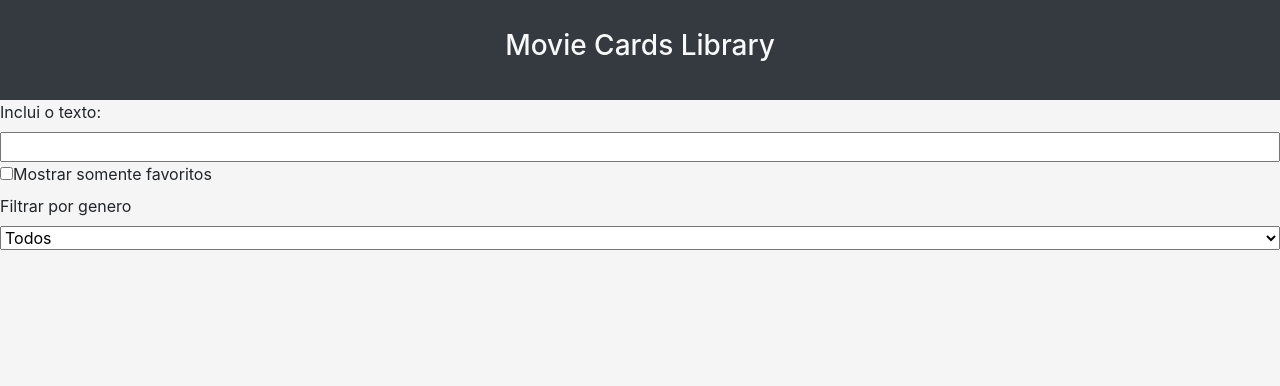
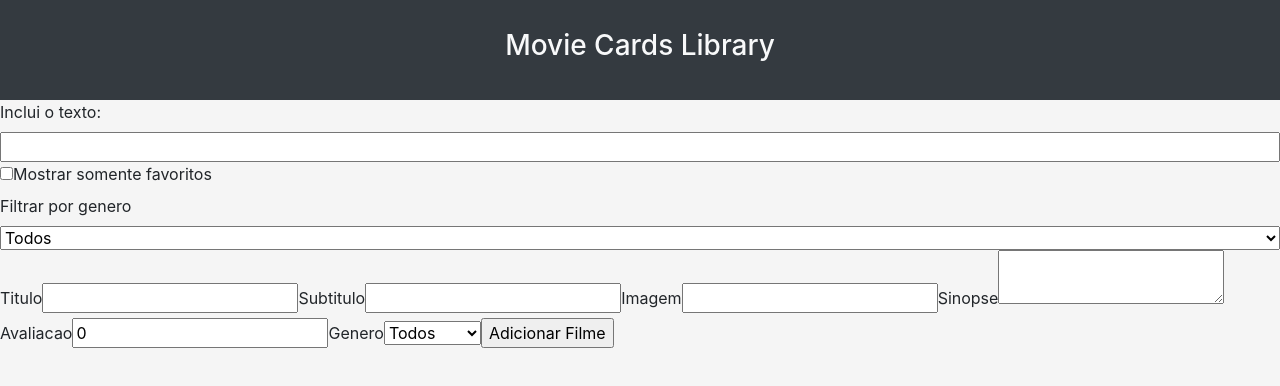
Before and after one commit to tryber/sd-04-block12-project-movie-card-library-stateful, a React (Create React App) app: page / in a window 1280 px wide. Shown: the top 386 px of the page. Built offline with nearby package versions, Linux system fonts and the light colour scheme.

Commit message:
addmovie

```diff
--- a/src/App.js
+++ b/src/App.js
@@ -1,7 +1,7 @@
 import React, { Component } from 'react';
 import './App.css';
 import SearchBar from './components/SearchBar';
-
+import AddMovie from './components/AddMovie';
 import Header from './components/Header';
 
 class App extends Component {
@@ -9,7 +9,8 @@ class App extends Component {
     return (
       <div className="App">
         <Header />
-        <SearchBar type="text" />
+        <SearchBar />
+        <AddMovie />
       </div>
     );
   }
--- a/src/components/AddMovie.jsx
+++ b/src/components/AddMovie.jsx
@@ -1,7 +1,66 @@
-// import React, { Component } from 'react';
-// class AddMovie extends Component {
+import React, { Component } from 'react';
+
+class Label extends Component {
+  render() {
+    return <label>{this.props.text}</label>
+  }
+}
+// class Input extends Component {
 //   render() {
-//     const { title, subtitle, storyline, imagePath, rating ,genre } = this.props;
-//     return
+//     return <input value={this.props.value} onChange={() => {this.props.handleChange(this.props.value)}} />
 //   }
 // }
+
+class AddMovie extends Component {
+  constructor(props) {
+    super(props);
+    this.state = {
+      subtitle:'',
+      title:'',
+      imagePath:'',
+      storyline:'',
+      rating: 0,
+      genre: 'action',
+    }
+  }
+
+  onTextChange = event => {
+    const { name, value} = event.target;
+    console.log(`${name}: ${value}`)
+    this.setState((state)=>({
+      [name]: value,
+    }));
+  }
+
+  onsubmit(event) {
+    console.log(this.state);
+    event.preventDefault();
+  }
+
+  render() {
+    return (
+      <form className="addmovie-component" onSubmit={this.onsubmit}>
+        <Label text="Titulo" />
+        <input type="text" name="title" value={this.state.title} onChange={this.onTextChange} />
+        <Label text="Subtitulo" />
+        <input type="text" name="subtitle" value={this.state.subtitle} onChange={this.onTextChange} />
+        <Label text="Imagem" />
+        <input type="text" name="imagePath" value={this.state.imagePath} onChange={this.onTextChange} />
+        <Label text="Sinopse" />
+        <textarea name="storyline" value={this.state.storyline} onChange={this.onTextChange} />
+        <Label text="Avaliacao" />
+        <input name="rating" value={this.state.rating} onChange={this.onTextChange} />
+        <Label text="Genero" />
+        <select name={this.state.genre} onChange={this.onSelectGenreChange}>
+          <option defaultValue={this.state.selectGenre}>Todos</option>
+          <option value="action">Acao</option>
+          <option value="comedy">Comedia</option>
+          <option value="thriller">Suspense</option>
+        </select>
+        <input type="submit" value="Adicionar Filme"/>
+      </form>
+    )
+  }
+}
+
+export default AddMovie;
--- a/src/components/SearchBar.jsx
+++ b/src/components/SearchBar.jsx
@@ -42,8 +42,8 @@ class SearchBar extends Component {
           />Mostrar somente favoritos
         </label>
         <label htmlFor="select-genre">Filtrar por genero</label>
-        <select name="select=-genre" onChange={this.onSelectGenreChange}>
-          <option selected value={this.state.selectGenre}>Todos</option>
+        <select name="select-genre" onChange={this.onSelectGenreChange}>
+          <option defaultValue={this.state.selectGenre}>Todos</option>
           <option value="action">Acao</option>
           <option value="comedy">Comedia</option>
           <option value="thriller">Suspense</option>
```
